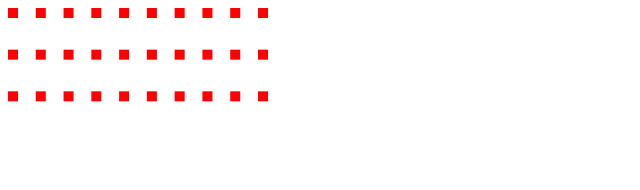
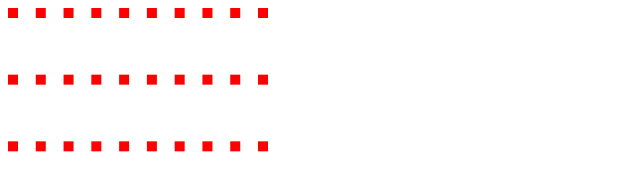
Before and after one commit to goinvo/ReusableBlockChart, a plain HTML site: page index.html in a window 1280 px wide. Shown: the whole page, without its empty margins (0-640 px from the left). Drawn offline with Linux system fonts and the light colour scheme.

Commit message:
names, # of rows is now calculated ... not sure how I feel about that

```diff
--- a/index.html
+++ b/index.html
@@ -15,6 +15,6 @@
 
 <body>
   <div id = "chart-container"> </div>
-  <script src="js/blockChart.js"></script>
+  <script src="js/generateChart.js"></script>
 </body>
 </html>
--- a/js/base.js
+++ b/js/base.js
@@ -1,22 +1,22 @@
 d3.chart("BlockChart", {
   initialize: function() {
     this.w = 250; // sets default values for variables
-    this.h = 250;
+    this.h = 200;5
     this.cols = 10;
-    this.rows = 10;
+    this.rows = 1;
     this.xScale = d3.scale.linear().domain([1, this.cols]).range([0, this.w]);
-    this.yScale = d3.scale.linear().domain([1, this.rows]).range([0, this.h]);
+    this.yScale = d3.scale.linear().domain([1, this.rows+1]).range([0, this.h]);
     this.pVals = ["low", "medium", "high", "unkown"];
 
     var dataBase = this.base.append("g")
-        .classed("all-points", true)
-        .attr("height", this.h)
-        .attr("width", this.w);
+        .classed("all-points", true);
 
     this.layer("all-points", dataBase, {
       dataBind: function(data) {
         var chart = this.chart();
+        chart.rows = Math.ceil(data.length/chart.cols);
 
+        chart.yScale = d3.scale.linear().domain([1, chart.rows+1]).range([0, chart.h]);
         // return a data bound selection for the passed in data.
         return this.selectAll("all-points")
           .data(data);
@@ -24,9 +24,9 @@ d3.chart("BlockChart", {
       },
       insert: function() {
         var chart = this.chart();
-
+        var origNumPoints = chart.numPoints;
         // setup the elements that were just created
-        return this.append("rect")
+        var returning = this.append("rect")
           .classed("rectangle", true)
           .style("fill", "red")  // just choosing a color for now
           .attr("y", function(d,i) {
@@ -36,13 +36,14 @@ d3.chart("BlockChart", {
           } )
           .attr("width", 10 + "px")
           .attr("height", 10 + "px");
+
+        return returning;
       },
 
       // setup an enter event for the data as it comes in:
       events: {
         "enter" : function() {
           var chart = this.chart();
-
           // position newly entering elements
           return this.attr("x", function(d,i) {
             var offset = 0;
@@ -67,24 +68,20 @@ d3.chart("BlockChart", {
       return this.h;
     }
     this.h = newHeight;
-    this.yScale = d3.scale.linear().domain([1, this.rows]).range([0, this.h]);
+    this.yScale = d3.scale.linear().domain([1, this.rows+1]).range([0, this.h]);
     return this;
   },
-  columns: function(newColNumber) { // sets the number of columns
+  columns: function(newColNumber) { // sets the maximum number of columns
     if (arguments.length === 0) {
       return this.cols;
     }
     this.cols = newColNumber;
     this.xScale = d3.scale.linear().domain([1, this.cols]).range([0, this.w]);
+    this.yScale = d3.scale.linear().domain([1, this.rows+1]).range([0, this.h]);
     return this;
   },
-  row: function(newRowNumber) { // sets the number of rows
-    if (arguments.length === 0) {
+  row: function(newRowNumber) { // gets the current number of rows (defaults to 10 but should update after data is added)
       return this.rows;
-    }
-    this.rows = newRowNumber;
-    this.yScale = d3.scale.linear().domain([1, this.rows]).range([0, this.h]);
-    return this;
   },
   possibleValues: function(values) { // sets the categories (aka possible data values). Takes in an array of values e.g ["low", "medium", "high", "unkown"]
     if (arguments.length === 0) {
--- a/js/blockChart.js
+++ b/js/generateChart.js
@@ -2,6 +2,6 @@ var data = [1,3,4,6,10, 3, 3, 3, 3, 3, 3, 3, 3, 3, 3, 3, 3, 3, 5, 5, 5, 5, 5, 5,
 console.log("number of blocks: " + data.length);
 var chart = d3.select("#chart-container")
   .append("svg")
-  .chart("BlockChart").row(7);
+  .chart("BlockChart").columns(10);
 
 chart.draw(data);
```
